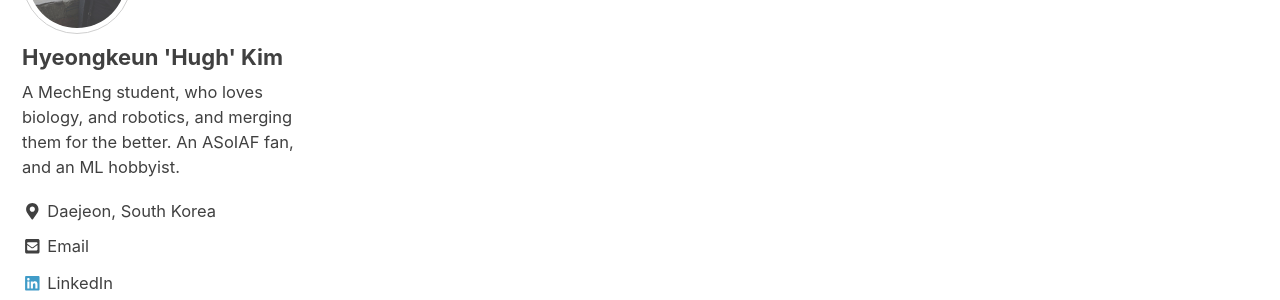
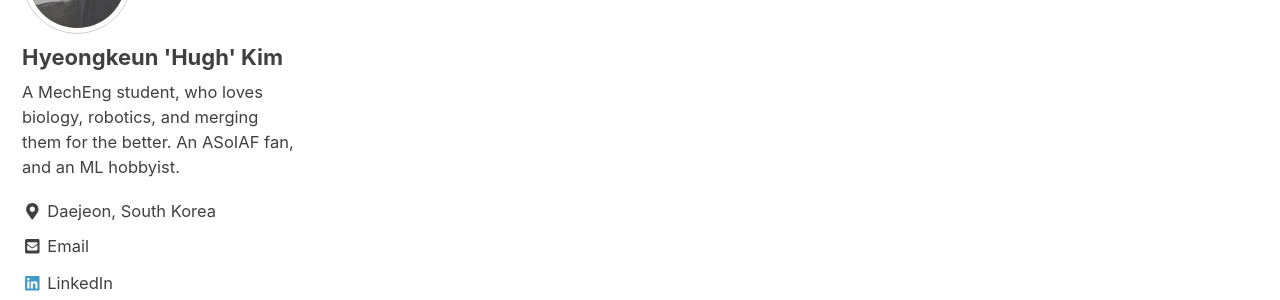
Before and after one commit to engiecat/engiecat.github.io, a Jekyll site: the page built from index.html, in a window 1280 px wide. Shown: the part 187-487 px from the top of the page. Built offline with Jekyll 4.4.1, drawn with Linux system fonts in a browser that asks for light colours; nearby versions of some CDN libraries; the list of posts is cut into pages by our own code.

Commit message:
profilechange

```diff
--- a/_config.yml
+++ b/_config.yml
@@ -102,7 +102,7 @@ analytics:
 author:
   name             : "Hyeongkeun 'Hugh' Kim"
   avatar           : "/assets/images/Kim_at_florence.jpg"
-  bio              : "A MechEng student, who loves biology, and robotics, and merging them for the better. An ASoIAF fan, and an ML hobbyist."
+  bio              : "A MechEng student, who loves biology, robotics, and merging them for the better. An ASoIAF fan, and an ML hobbyist."
   location         : "Daejeon, South Korea"
   email            : "engiecat3.14(at)gmail(dot)com"
   uri              :
@@ -113,7 +113,7 @@ author:
   flickr           :
   facebook         :
   foursquare       :
-  github           : "http://github.com/engiecat"
+  github           : "engiecat"
   gitlab           :
   google_plus      :
   keybase          :
```
